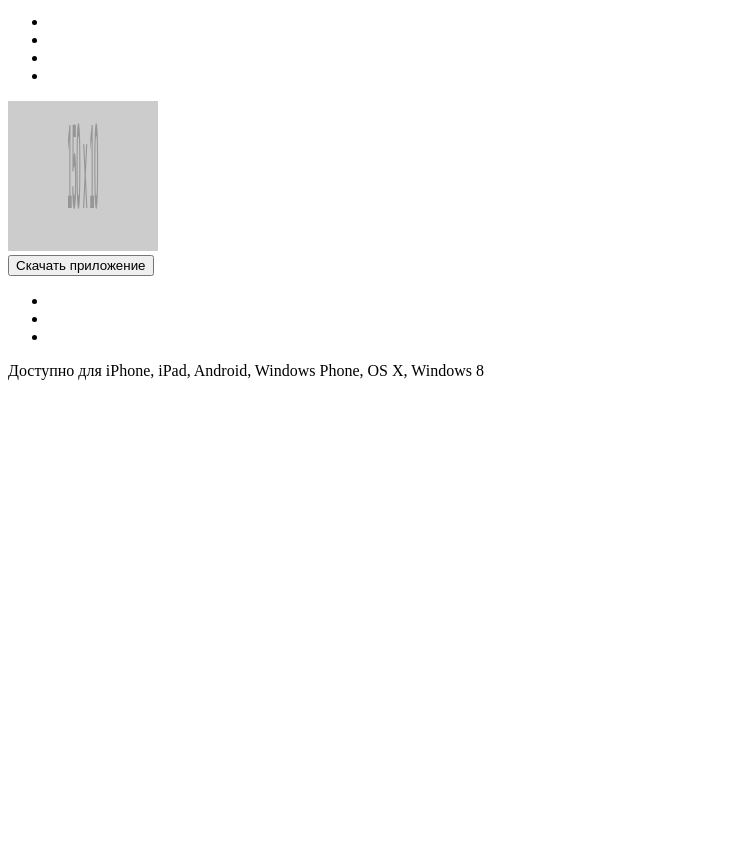
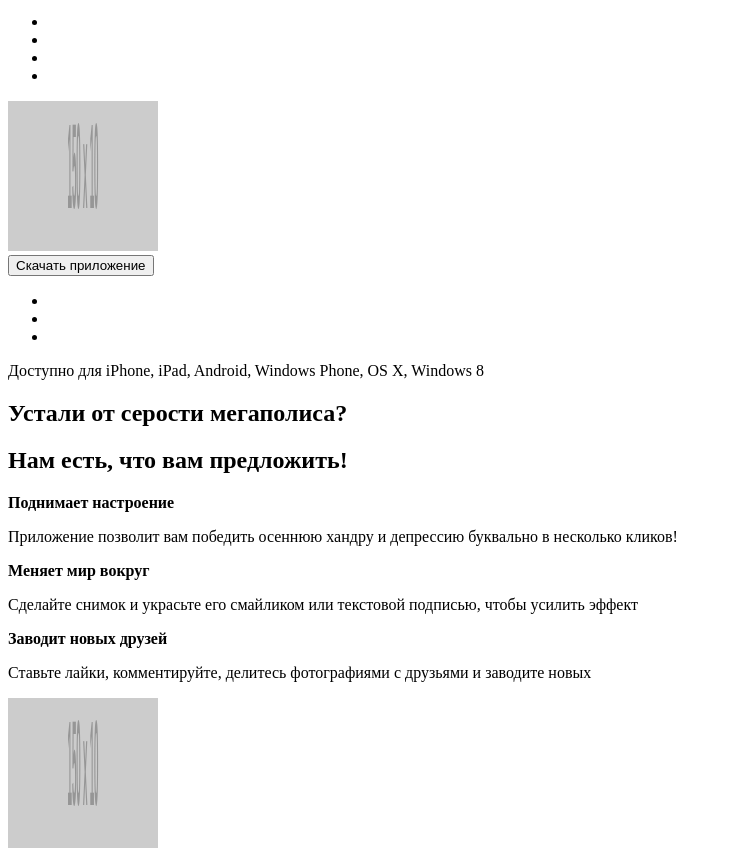
Before and after one commit to nikolaykrylov/personal_pink, a website: page index.html in a window 1280 px wide. Shown: the part 119-979 px from the top of the page, without its empty margins (0-731 px from the left). Before the commit the page ends 800 px from the top, so only its background shows below. Drawn offline with Linux system fonts and the light colour scheme; placeholder pictures from the web are drawn by us.

Commit message:
finished app-description section

```diff
--- a/index.html
+++ b/index.html
@@ -33,7 +33,17 @@
         <p class="app-download__description">Доступно для iPhone, iPad, Android, Windows Phone, OS X, Windows 8</p>
       </section>
 
-      <section class=""></section>
+      <section class="app-description">
+        <h2 class="app-description__title">Устали от серости мегаполиса?</h2>
+        <h2 class="app-description__title">Нам есть, что вам предложить!</h2>
+        <b class="app-description__subtitle">Поднимает настроение</b>
+        <p class="app-description__text">Приложение позволит вам победить осеннюю хандру и депрессию буквально в несколько кликов!</p>
+        <b class="app-description__subtitle">Меняет мир вокруг</b>
+        <p class="app-description__text">Сделайте снимок и украсьте его смайликом или текстовой подписью, чтобы усилить эффект</p>
+        <b class="app-description__subtitle">Заводит новых друзей</b>
+        <p class="app-description__text">Ставьте лайки, комментируйте, делитесь фотографиями с друзьями и заводите новых</p>
+        <img class="app-description__image" src="http://placehold.it/150x10" width="150" height="150">
+      </section>
 
     </main>
 
```
